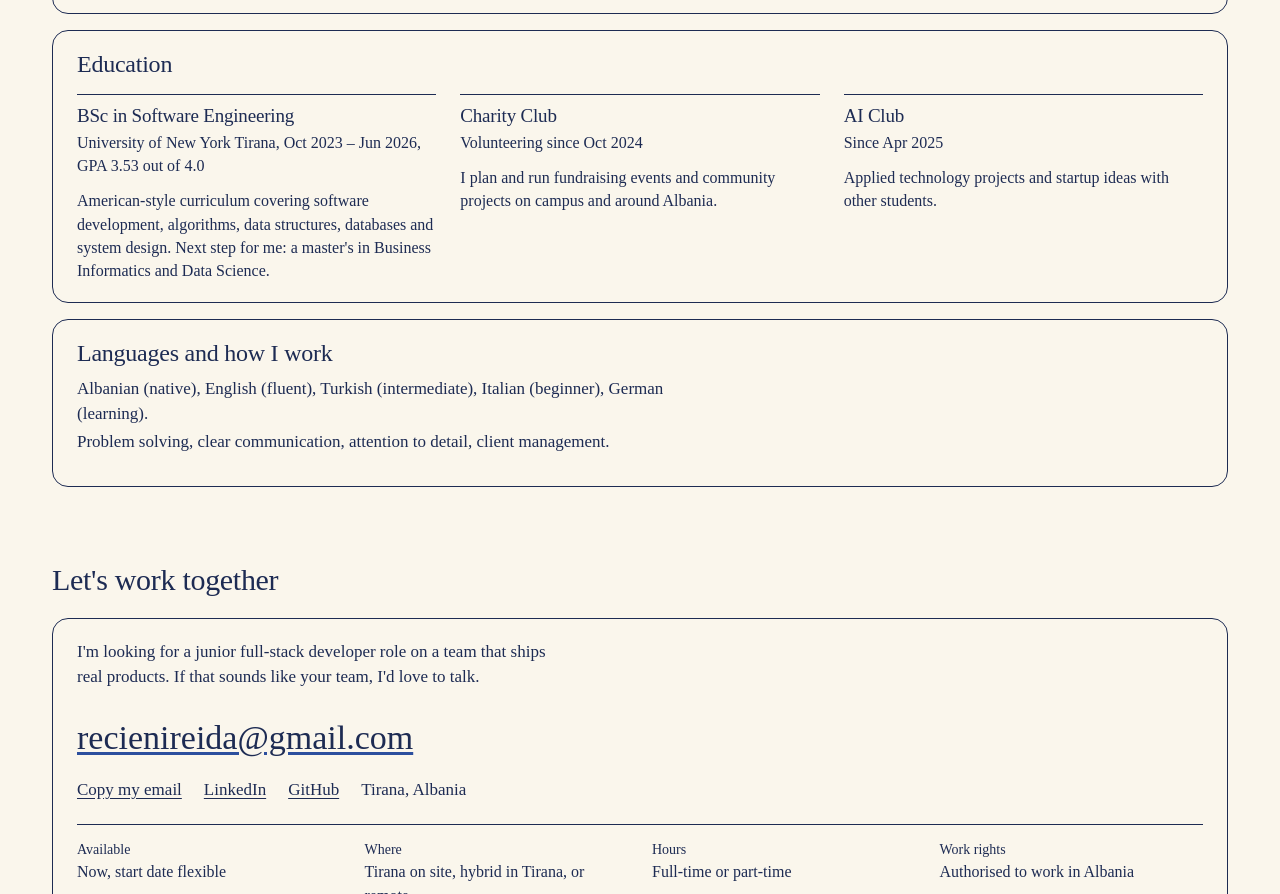
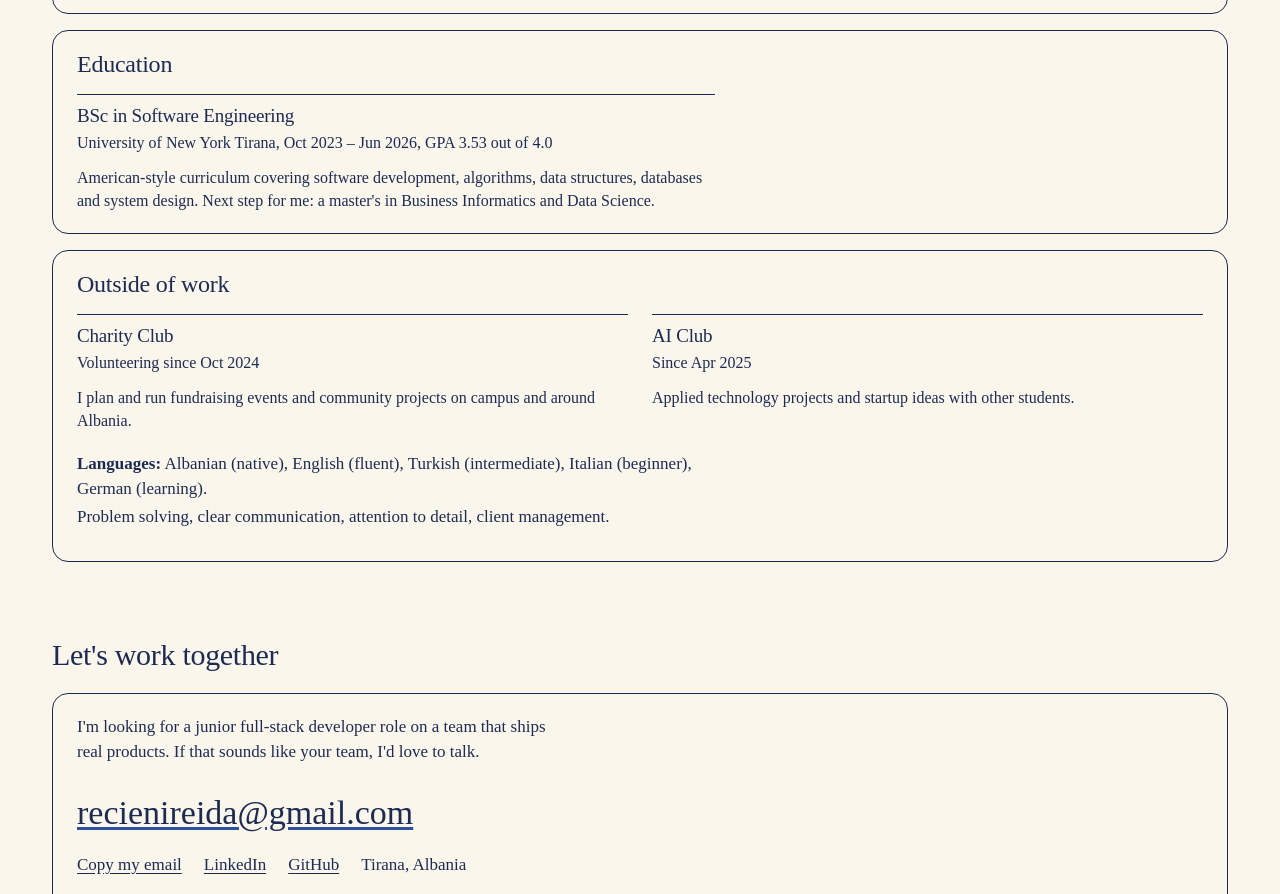
Before and after one commit to Enireida/enireida.github.io, a plain HTML site: page index.html in a window 1280 px wide. Shown: the part 2080-2974 px from the top of the page. Drawn offline with Linux system fonts and the light colour scheme.

Commit message:
Move the clubs out of Education into Outside of work

```diff
--- a/index.html
+++ b/index.html
@@ -197,6 +197,12 @@ b,strong{font-weight:700}
 .foot-band{margin-top:48px;height:150px;border-top:1px solid var(--pea);background:#faf2e2 center 40%/cover no-repeat;display:grid;place-items:center}
 .foot-band p{background:var(--paper);border:1px solid var(--pea);border-radius:12px;padding:8px 22px;font-size:18px}
 
+/* education alone, clubs in their own card */
+.note-grid.one{grid-template-columns:minmax(0,1fr);max-width:75ch}
+.note-grid.two{grid-template-columns:repeat(2,minmax(0,1fr))}
+.langs{margin-top:18px}
+@media (max-width:640px){.note-grid.two{grid-template-columns:1fr}}
+
 /* no italic anywhere */
 *{font-style:normal!important}
 
@@ -316,11 +322,12 @@ b,strong{font-weight:700}
     </article>
     <article class="wide-card">
       <h3>Education</h3>
-      <ul class="note-grid two"><li class="note-card"><h3>BSc in Software Engineering</h3><p class="note">University of New York Tirana, Oct 2023 – Jun 2026, GPA 3.53 out of 4.0</p><p>American-style curriculum covering software development, algorithms, data structures, databases and system design. Next step for me: a master's in Business Informatics and Data Science.</p></li><li class="note-card"><h3>Charity Club</h3><p class="note">Volunteering since Oct 2024</p><p>I plan and run fundraising events and community projects on campus and around Albania.</p></li><li class="note-card"><h3>AI Club</h3><p class="note">Since Apr 2025</p><p>Applied technology projects and startup ideas with other students.</p></li></ul>
+      <ul class="note-grid one"><li class="note-card"><h3>BSc in Software Engineering</h3><p class="note">University of New York Tirana, Oct 2023 – Jun 2026, GPA 3.53 out of 4.0</p><p>American-style curriculum covering software development, algorithms, data structures, databases and system design. Next step for me: a master's in Business Informatics and Data Science.</p></li></ul>
     </article>
     <article class="wide-card">
-      <h3>Languages and how I work</h3>
-      <p>Albanian (native), English (fluent), Turkish (intermediate), Italian (beginner), German (learning).</p>
+      <h3>Outside of work</h3>
+      <ul class="note-grid two"><li class="note-card"><h3>Charity Club</h3><p class="note">Volunteering since Oct 2024</p><p>I plan and run fundraising events and community projects on campus and around Albania.</p></li><li class="note-card"><h3>AI Club</h3><p class="note">Since Apr 2025</p><p>Applied technology projects and startup ideas with other students.</p></li></ul>
+      <p class="langs"><b>Languages:</b> Albanian (native), English (fluent), Turkish (intermediate), Italian (beginner), German (learning).</p>
       <p class="note">Problem solving, clear communication, attention to detail, client management.</p>
     </article>
   </div>
```
